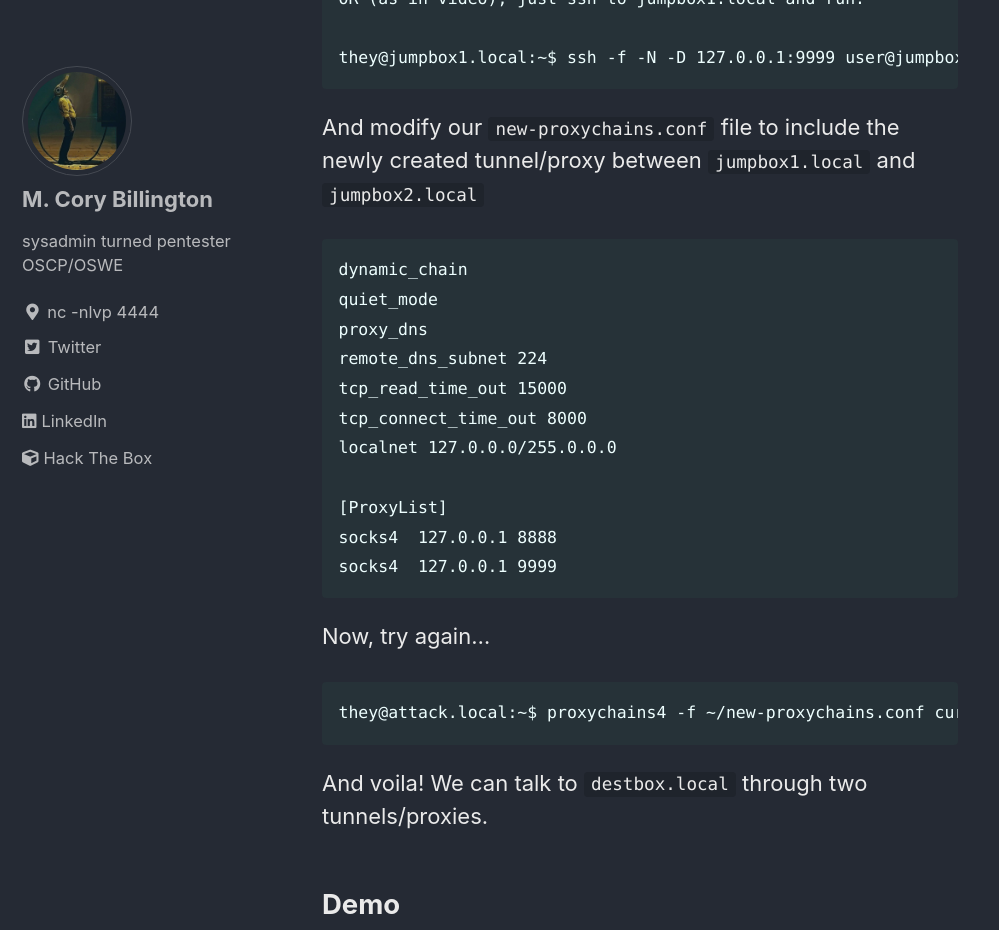
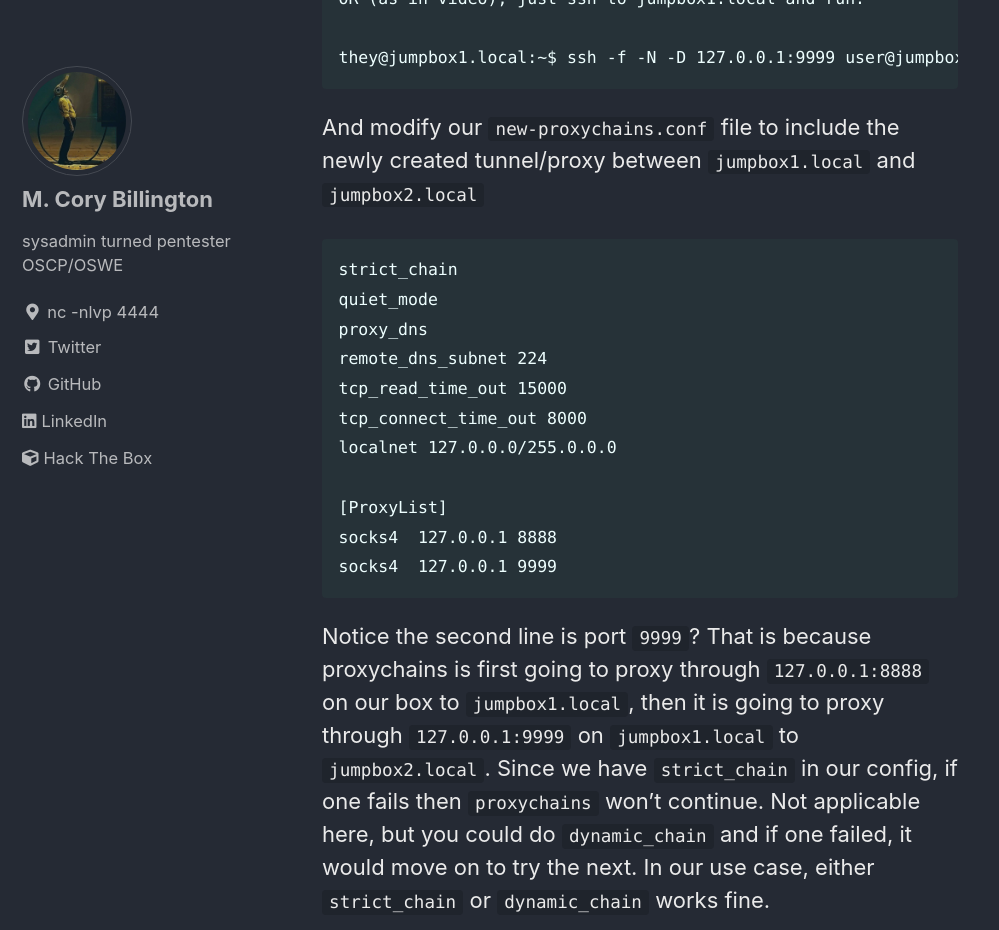
Before and after one commit to mcorybillington/mcorybillington.github.io, a Jekyll site: the page built from _posts/2020-03-07-Proxychains-Double-Pivoting.md, in a window 1280 px wide and 1400 px high, scrolled down 4057 px, cut to the strip 0-930 px from the top of the window. Shown: the whole strip, without its empty margins (0-999 px from the left). Built offline with Jekyll 4.4.1, drawn with Linux system fonts in a browser that asks for light colours; cached includes are drawn as plain includes; some of the changed text lies outside the part shown.

Commit message:
added explanation for second line in config

````diff
--- a/_posts/2020-03-07-Proxychains-Double-Pivoting.md
+++ b/_posts/2020-03-07-Proxychains-Double-Pivoting.md
@@ -46,7 +46,7 @@ What each flag does:
 Once we have a SOCKS proxy established, we can then use `proxychains4` to communicate over the newly established tunnel/proxy. I make a local config file to use.
 
 ```
-dynamic_chain
+strict_chain
 quiet_mode
 proxy_dns
 remote_dns_subnet 224
@@ -74,7 +74,7 @@ they@jumpbox1.local:~$ ssh -f -N -D 127.0.0.1:9999 user@jumpbox2.local
 ```
 And modify our `new-proxychains.conf` file to include the newly created tunnel/proxy between `jumpbox1.local` and `jumpbox2.local`
 ```
-dynamic_chain
+strict_chain
 quiet_mode
 proxy_dns
 remote_dns_subnet 224
@@ -86,6 +86,8 @@ localnet 127.0.0.0/255.0.0.0
 socks4  127.0.0.1 8888
 socks4  127.0.0.1 9999
 ```
+Notice the second line is port `9999`? That is because proxychains is first going to proxy through `127.0.0.1:8888` on our box to `jumpbox1.local`, then it is going to proxy through `127.0.0.1:9999` on `jumpbox1.local` to `jumpbox2.local`. Since we have `strict_chain` in our config, if one fails then `proxychains` won't continue. Not applicable here, but you could do `dynamic_chain` and if one failed, it would move on to try the next. In our use case, either `strict_chain` or `dynamic_chain` works fine.
+
 Now, try again...
 ```
 they@attack.local:~$ proxychains4 -f ~/new-proxychains.conf curl http://destbox.local
````
